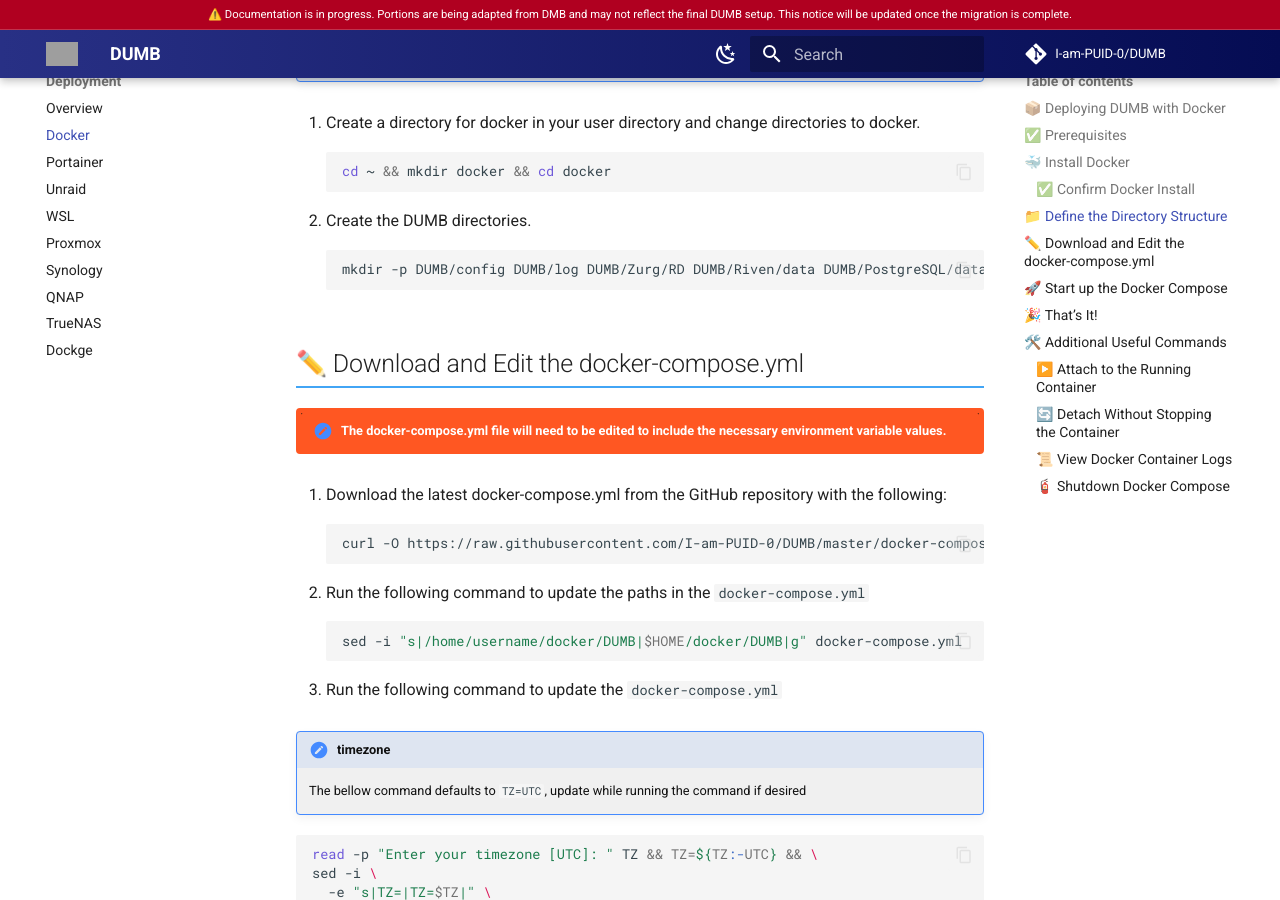
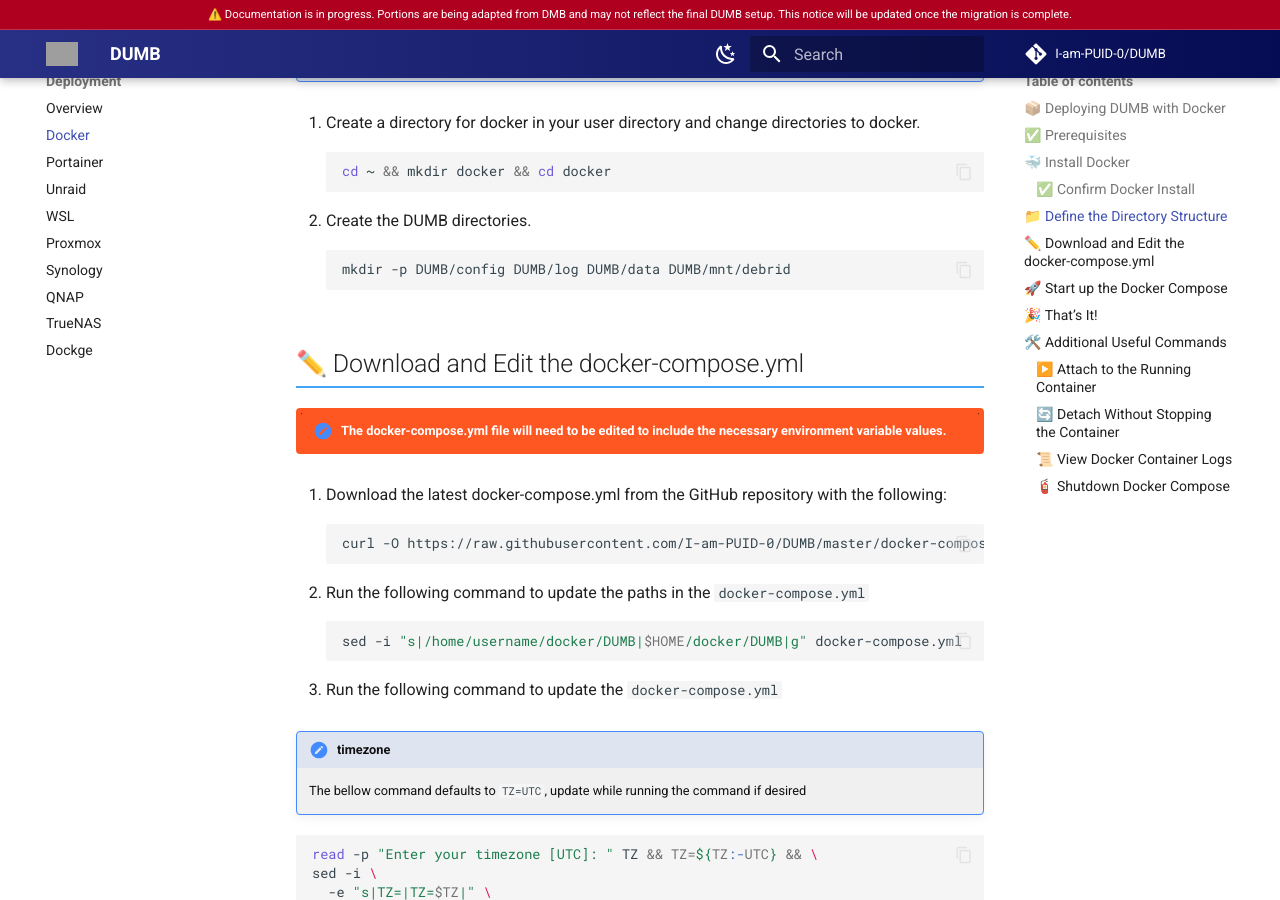
Before and after one commit to I-am-PUID-0/DUMB_docs, an MkDocs documentation site: the page built from docs/deployment/docker.md, in a window 1280 px wide and 900 px high, scrolled down 1539 px. Built offline with MkDocs 1.6.1 and Material for MkDocs 9.7.7, drawn with Linux system fonts in a browser that asks for light colours; comment, search, counter and statistics services are not loaded; grey boxes are pictures that could not be loaded.

Commit message:
docs: update docker.md

````diff
--- a/docs/deployment/docker.md
+++ b/docs/deployment/docker.md
@@ -60,7 +60,7 @@
 
 2. Create the DUMB directories.
 ```bash
-mkdir -p DUMB/config DUMB/log DUMB/Zurg/RD DUMB/Riven/data DUMB/PostgreSQL/data DUMB/pgAdmin4/data DUMB/Zilean/data DUMB/plex_debrid DUMB/plex DUMB/decypharr DUMB/cli_debrid DUMB/phalanx_db DUMB/mnt/debrid
+mkdir -p DUMB/config DUMB/log DUMB/data DUMB/mnt/debrid
 ```
 
 
````
